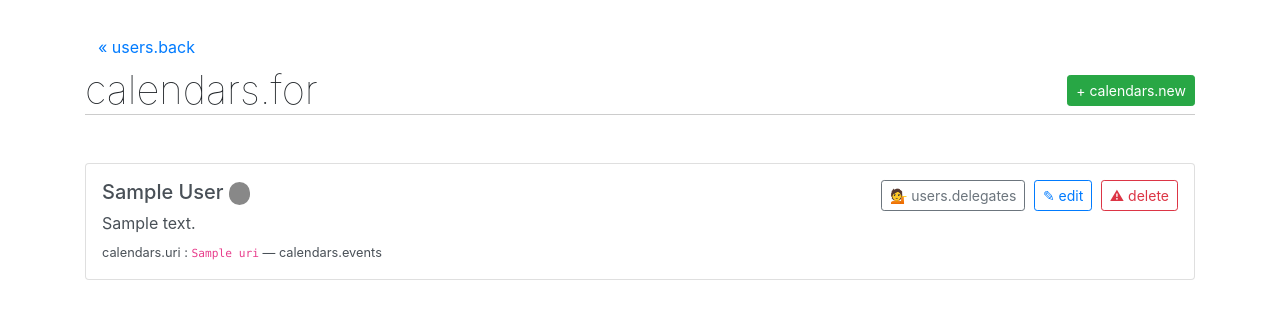
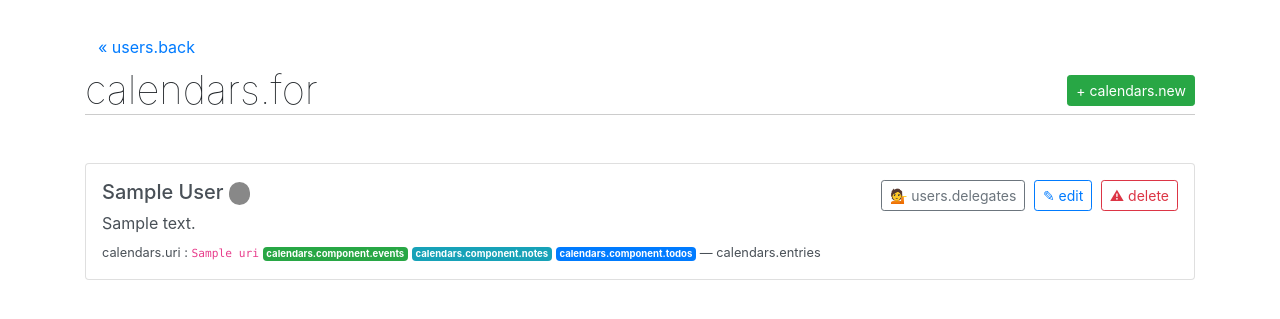
Before and after one commit to tchapi/davis, a Symfony app: template templates/calendars/index.html.twig in a window 1280 px wide. Shown: the part 58-377 px from the top of the page. Run offline with Twig, Linux system fonts and the light colour scheme; the template is opened without the code that fills it: most values are stand-ins (such as "Sample title", 1, 10 or a date in 2020); some libraries are stand-ins or nearby versions.

Commit message:
Add info on calendar components

```diff
--- a/templates/calendars/index.html.twig
+++ b/templates/calendars/index.html.twig
@@ -19,7 +19,14 @@
             </div>
         </div>
         <p class="mb-1">{{ calendar.description }}</p>
-        <small>{{ "calendars.uri"|trans }} : <code>{{ calendar.uri }}</code> — {{ "calendars.events"|trans({'%count%': calendar.calendar.objects|length}) }}</small>
+        <small>{{ "calendars.uri"|trans }} : <code>{{ calendar.uri }}</code>
+        {% if calendar.calendar.components|split(',')|length > 0 %}
+            {% if constant('\\App\\Entity\\Calendar::COMPONENT_EVENTS') in calendar.calendar.components %}<span class="badge badge-success">{{ "calendars.component.events"|trans }}</span>{% endif %}
+            {% if constant('\\App\\Entity\\Calendar::COMPONENT_NOTES') in calendar.calendar.components %}<span class="badge badge-info">{{ "calendars.component.notes"|trans }}</span>{% endif %}
+            {% if constant('\\App\\Entity\\Calendar::COMPONENT_TODOS') in calendar.calendar.components %}<span class="badge badge-primary">{{ "calendars.component.todos"|trans }}</span>{% endif %}
+        {% endif %}
+         — {{ "calendars.entries"|trans({'%count%': calendar.calendar.objects|length}) }}
+        </small>
         <div class="btn-group btn-group-sm mt-3 d-flex d-md-none" role="group">
                 <a href="{{ path('calendar_delegates',{id: calendar.id}) }}" class="btn btn-outline-secondary">💁 {{ "users.delegates"|trans }}</a>
             <a href="{{ path('calendar_edit',{username: username, id: calendar.id})}}" class="btn btn-outline-primary">✎ {{ "edit"|trans }}</a>
```
Also changed, not shown: 1 other file.
